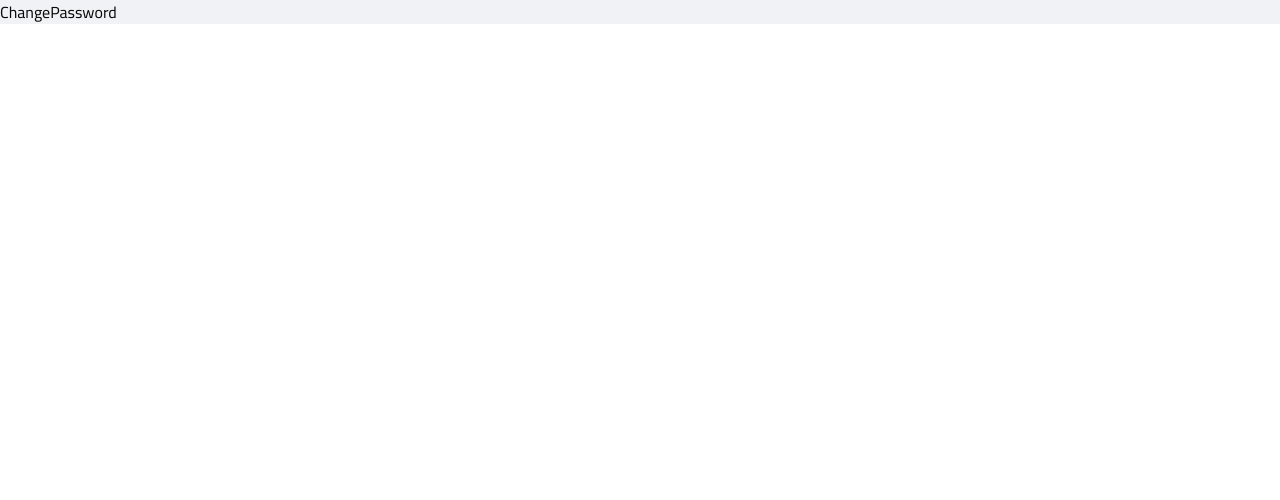
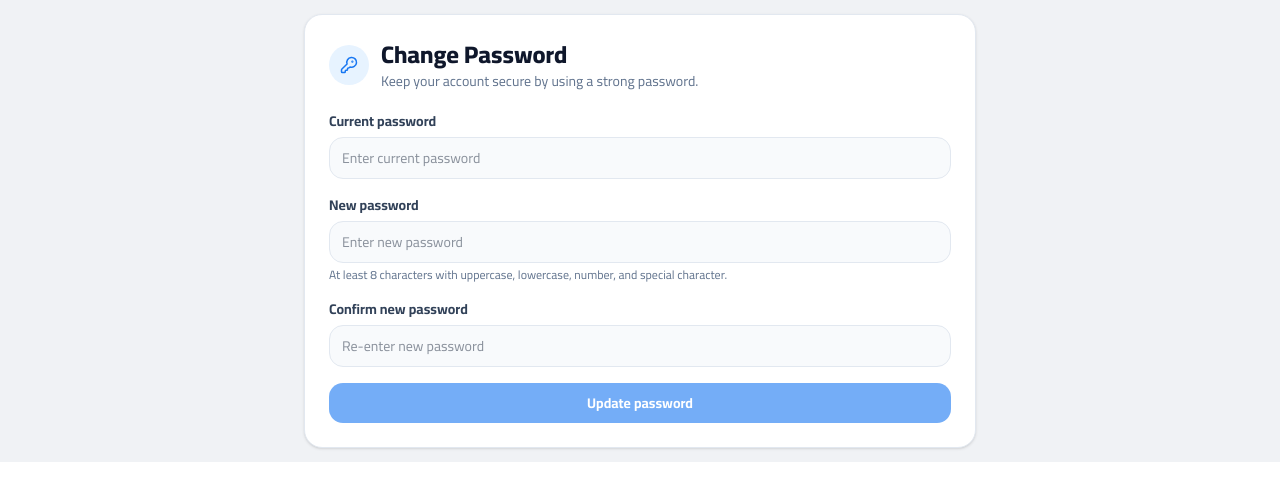
Before and after one commit to mahamfathy/social-media-app, a React (Vite) app: page /settings in a window 1280 px wide. Shown: the top 500 px of the page. Built offline with nearby package versions, Linux system fonts and the light colour scheme.

Commit message:
create change password ui

```diff
--- a/src/Pages/ChangePassword/ChangePassword.tsx
+++ b/src/Pages/ChangePassword/ChangePassword.tsx
@@ -1,5 +1,90 @@
 const ChangePassword = () => {
-  return <>ChangePassword</>;
+  return (
+    <>
+      <div className="mx-auto max-w-7xl px-3 py-3.5">
+        <main className="min-w-0">
+          <div className="mx-auto max-w-2xl">
+            <section className="rounded-2xl border border-slate-200 bg-white p-5 shadow-sm sm:p-6">
+              <div className="mb-5 flex items-center gap-3">
+                <span className="inline-flex h-10 w-10 items-center justify-center rounded-full bg-[#e7f3ff] text-[#1877f2]">
+                  <svg
+                    xmlns="http://www.w3.org/2000/svg"
+                    width={18}
+                    height={18}
+                    viewBox="0 0 24 24"
+                    fill="none"
+                    stroke="currentColor"
+                    strokeWidth={2}
+                    strokeLinecap="round"
+                    strokeLinejoin="round"
+                    className="lucide lucide-key-round"
+                    aria-hidden="true"
+                  >
+                    <path d="M2.586 17.414A2 2 0 0 0 2 18.828V21a1 1 0 0 0 1 1h3a1 1 0 0 0 1-1v-1a1 1 0 0 1 1-1h1a1 1 0 0 0 1-1v-1a1 1 0 0 1 1-1h.172a2 2 0 0 0 1.414-.586l.814-.814a6.5 6.5 0 1 0-4-4z" />
+                    <circle cx="16.5" cy="7.5" r=".5" fill="currentColor" />
+                  </svg>
+                </span>
+                <div>
+                  <h1 className="text-xl font-extrabold text-slate-900 sm:text-2xl">
+                    Change Password
+                  </h1>
+                  <p className="text-sm text-slate-500">
+                    Keep your account secure by using a strong password.
+                  </p>
+                </div>
+              </div>
+              <form noValidate className="space-y-4">
+                <label className="block">
+                  <span className="mb-1.5 block text-sm font-bold text-slate-700">
+                    Current password
+                  </span>
+                  <input
+                    placeholder="Enter current password"
+                    className="w-full rounded-xl border bg-slate-50 px-3 py-2.5 text-sm text-slate-800 outline-none transition border-slate-200 focus:border-[#1877f2] focus:bg-white"
+                    type="password"
+                    name="currentPassword"
+                  />
+                </label>
+                <label className="block">
+                  <span className="mb-1.5 block text-sm font-bold text-slate-700">
+                    New password
+                  </span>
+                  <input
+                    placeholder="Enter new password"
+                    className="w-full rounded-xl border bg-slate-50 px-3 py-2.5 text-sm text-slate-800 outline-none transition border-slate-200 focus:border-[#1877f2] focus:bg-white"
+                    type="password"
+                    name="newPassword"
+                  />
+                  <span className="mt-1 block text-xs text-slate-500">
+                    At least 8 characters with uppercase, lowercase, number, and
+                    special character.
+                  </span>
+                </label>
+                <label className="block">
+                  <span className="mb-1.5 block text-sm font-bold text-slate-700">
+                    Confirm new password
+                  </span>
+                  <input
+                    placeholder="Re-enter new password"
+                    className="w-full rounded-xl border bg-slate-50 px-3 py-2.5 text-sm text-slate-800 outline-none transition border-slate-200 focus:border-[#1877f2] focus:bg-white"
+                    type="password"
+                    name="confirmPassword"
+                  />
+                </label>
+                <button
+                  type="submit"
+                  disabled
+                  className="inline-flex w-full items-center justify-center rounded-xl bg-[#1877f2] px-4 py-2.5 text-sm font-bold text-white transition hover:bg-[#166fe5] disabled:cursor-not-allowed disabled:opacity-60"
+                >
+                  Update password
+                </button>
+              </form>
+            </section>
+          </div>
+        </main>
+      </div>
+    </>
+  );
 };
 
 export default ChangePassword;
```
